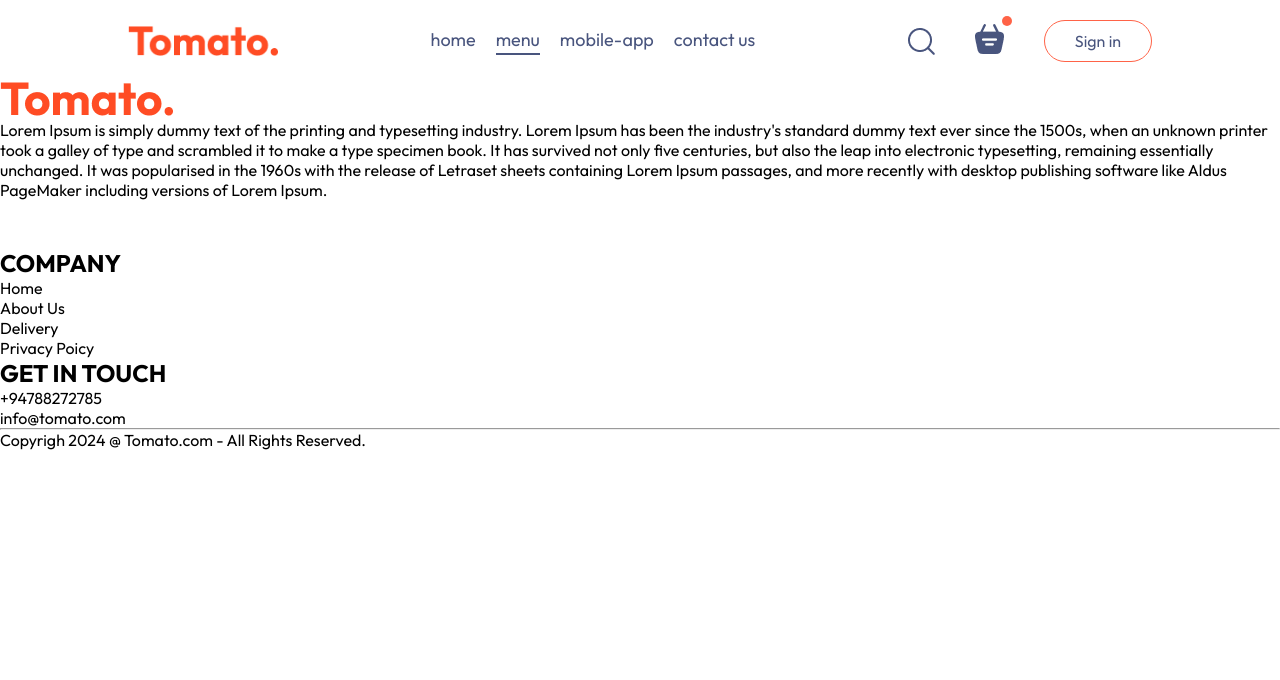
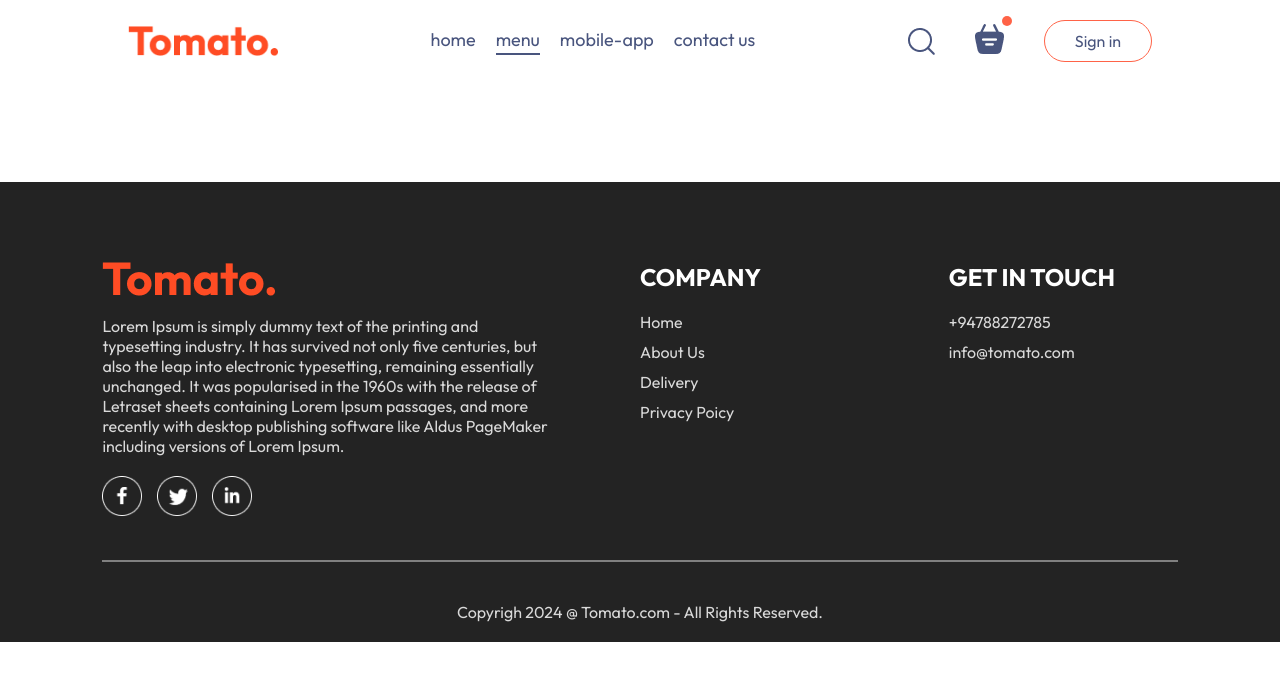
Before and after one commit to savidyainduma/Tomato., a React (Vite) app in the folder frontend/: page /order in a window 1280 px wide. Shown: the top 680 px of the page. Built offline with nearby package versions, Linux system fonts and the light colour scheme.

Commit message:
footer component completed.

```diff
--- a/frontend/src/components/Footer/Footer.css
+++ b/frontend/src/components/Footer/Footer.css
@@ -0,0 +1,42 @@
+.footer{
+    color: #d9d9d9;
+    background-color: #232323;display: flex;
+    flex-direction: column;
+    align-items: center;
+    gap: 20px;
+    padding: 20px 8vw ;
+    padding-top: 80px;
+    margin-top: 100px;
+}
+.footer-content{
+    width: 100%;
+    display: grid;
+    grid-template-columns: 2fr 1fr 1fr;
+    gap: 80px;
+}
+.footer-content-left, .footer-content-center, .footer-content-right{
+    display: flex;
+    flex-direction: column;
+    align-items: start;
+    gap: 20px;
+}
+.footer-content-left li, .footer-content-center li, .footer-content-right li{
+   list-style: none;
+   margin-bottom: 10px;
+   cursor: pointer;
+}
+.footer-content-center h2, .footer-content-right h2{
+    color: white;
+ }
+.footer hr{
+    width: 100%;
+    height: 2px;
+    margin: 20px 0;
+    background-color: gray;
+    border: none;
+}
+.footer-social-icons img{
+    width: 40px;
+    margin-right: 15px;
+    cursor: pointer;
+}
--- a/frontend/src/components/Footer/Footer.jsx
+++ b/frontend/src/components/Footer/Footer.jsx
@@ -8,7 +8,7 @@ const Footer = () => {
       <div className="footer-content">
         <div className="footer-content-left">
             <img src={assets.logo} alt="" />
-            <p>Lorem Ipsum is simply dummy text of the printing and typesetting industry. Lorem Ipsum has been the industry's standard dummy text ever since the 1500s, when an unknown printer took a galley of type and scrambled it to make a type specimen book. It has survived not only five centuries, but also the leap into electronic typesetting, remaining essentially unchanged. It was popularised in the 1960s with the release of Letraset sheets containing Lorem Ipsum passages, and more recently with desktop publishing software like Aldus PageMaker including versions of Lorem Ipsum.</p>
+            <p>Lorem Ipsum is simply dummy text of the printing and typesetting industry. It has survived not only five centuries, but also the leap into electronic typesetting, remaining essentially unchanged. It was popularised in the 1960s with the release of Letraset sheets containing Lorem Ipsum passages, and more recently with desktop publishing software like Aldus PageMaker including versions of Lorem Ipsum.</p>
             <div className="footer-social-icons">
                 <img src={assets.facebook_icon} alt="" />
                 <img src={assets.twitter_icon} alt="" />
```
